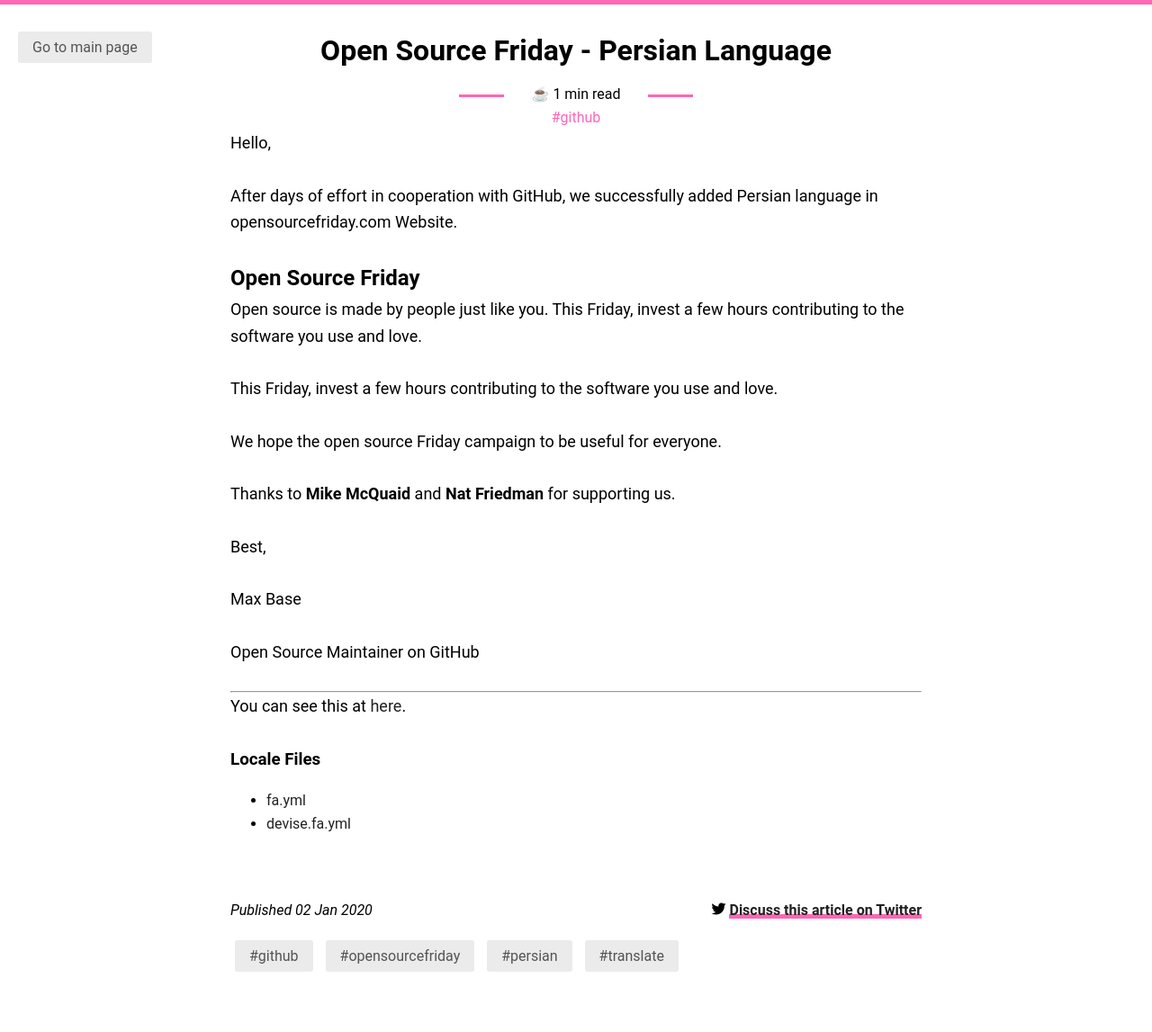
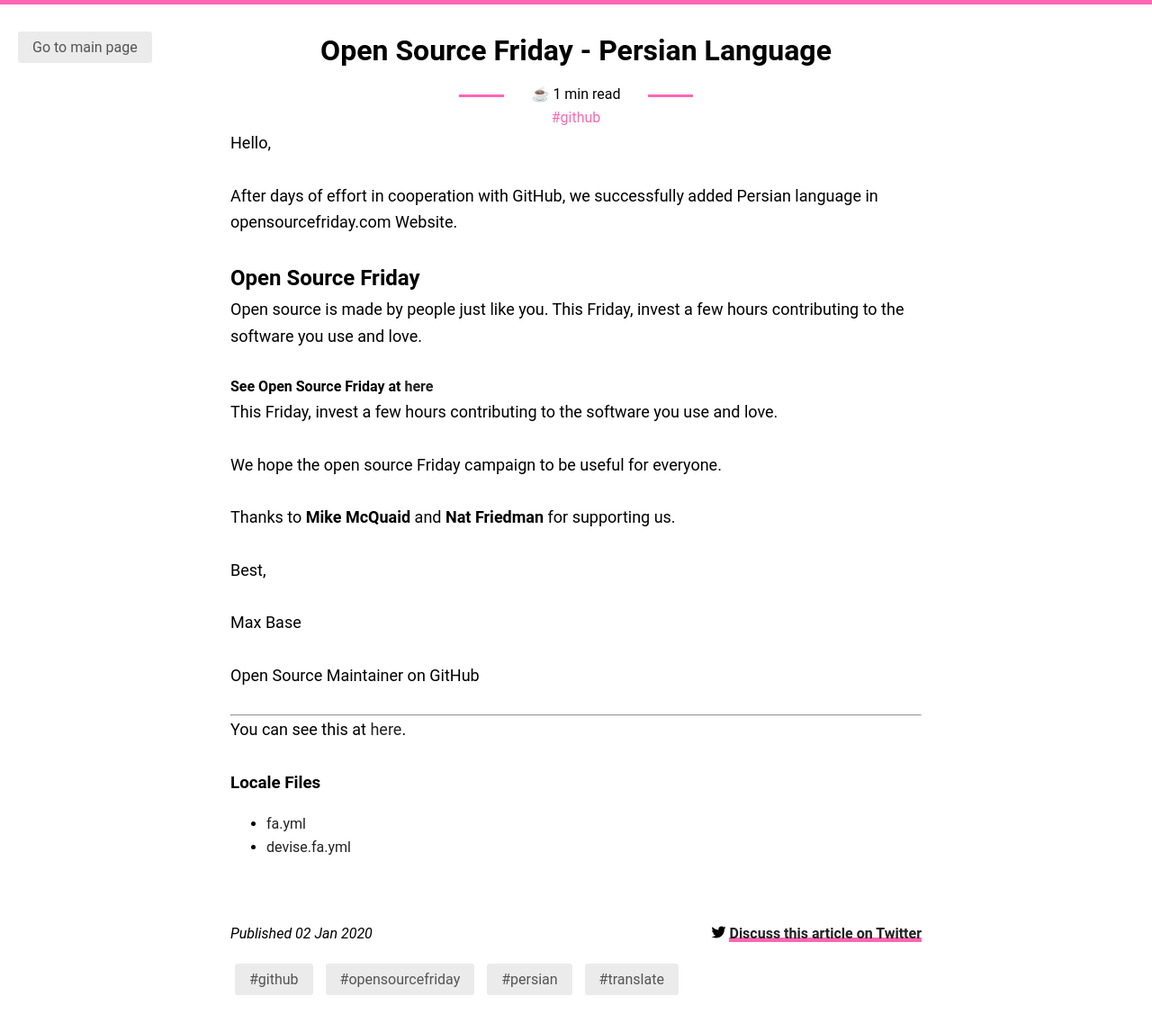
Before and after one commit to BaseMax/MaxBase.org, a Jekyll site: the page built from _posts/2020-01-02-en-open-source-friday-persian.md, in a window 1280 px wide. Shown: the whole page at 90% size. Built offline with Jekyll 4.4.1, drawn with Linux system fonts in a browser that asks for light colours; before the commit the page ends 1121 px from its top, so only the background shows below that.

Commit message:
Update 2020-01-02-en-open-source-friday-persian.md

```diff
--- a/_posts/2020-01-02-en-open-source-friday-persian.md
+++ b/_posts/2020-01-02-en-open-source-friday-persian.md
@@ -19,6 +19,8 @@ After days of effort in cooperation with GitHub, we successfully added Persian l
 
 Open source is made by people just like you. This Friday, invest a few hours contributing to the software you use and love.
 
+#### See Open Source Friday at [here](https://opensourcefriday.com/?locale=fa)
+
 This Friday, invest a few hours contributing to the software you use and love.
 
 We hope the open source Friday campaign to be useful for everyone.
```
